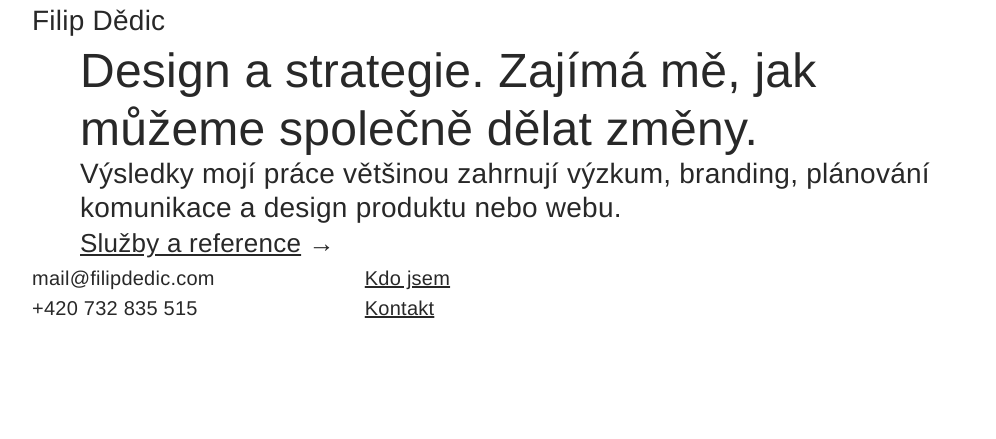
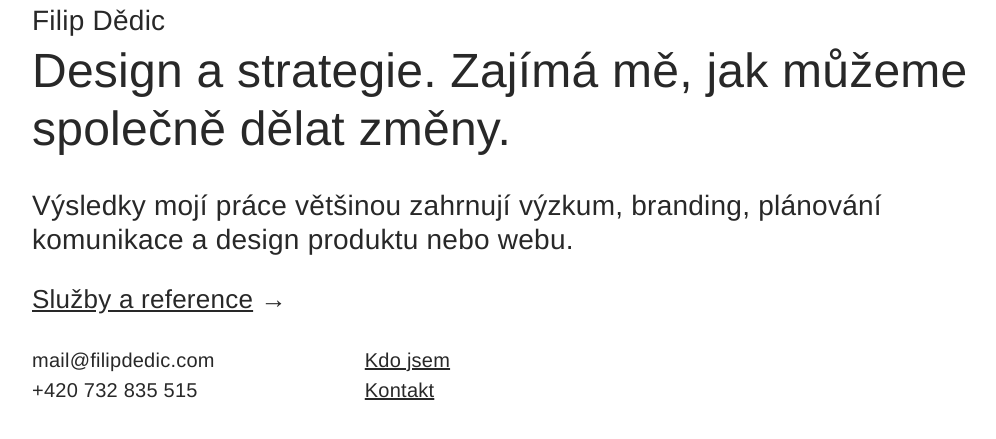
Before and after one commit to fdedic/fdedic.github.io, a Jekyll site: the page built from index.md, in a window 1280 px wide. Shown: the top 439 px of the page, without its empty margins (128-1124 px from the left). Built offline with Jekyll 4.4.1, drawn with Linux system fonts in a browser that asks for light colours; nearby versions of some CDN libraries.

Commit message:
Update style.css

```diff
--- a/assets/css/style.css
+++ b/assets/css/style.css
@@ -510,22 +510,3 @@ a:active, a:focus {
         border-bottom: 0;
         text-decoration: none;
     }
-
-    h1,
-    h2,
-    h3,
-    h4,
-    h5,
-    h6,
-    ul,
-    ol,
-    p,
-    blockquote {
-      padding-left: 3rem;
-      padding-right: 3rem;
-      margin: 0 auto;
-    }
-
-    h1 {
-      align-items: center;
-    }
```
